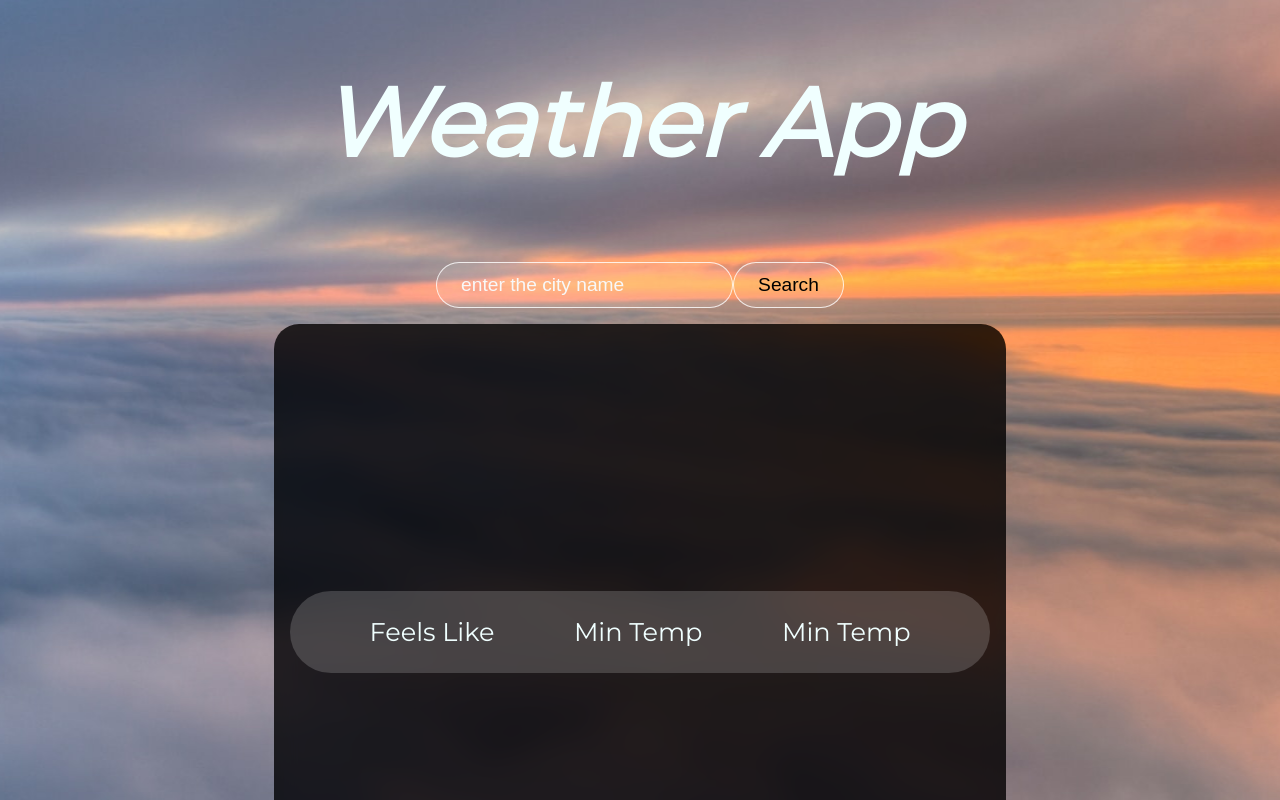
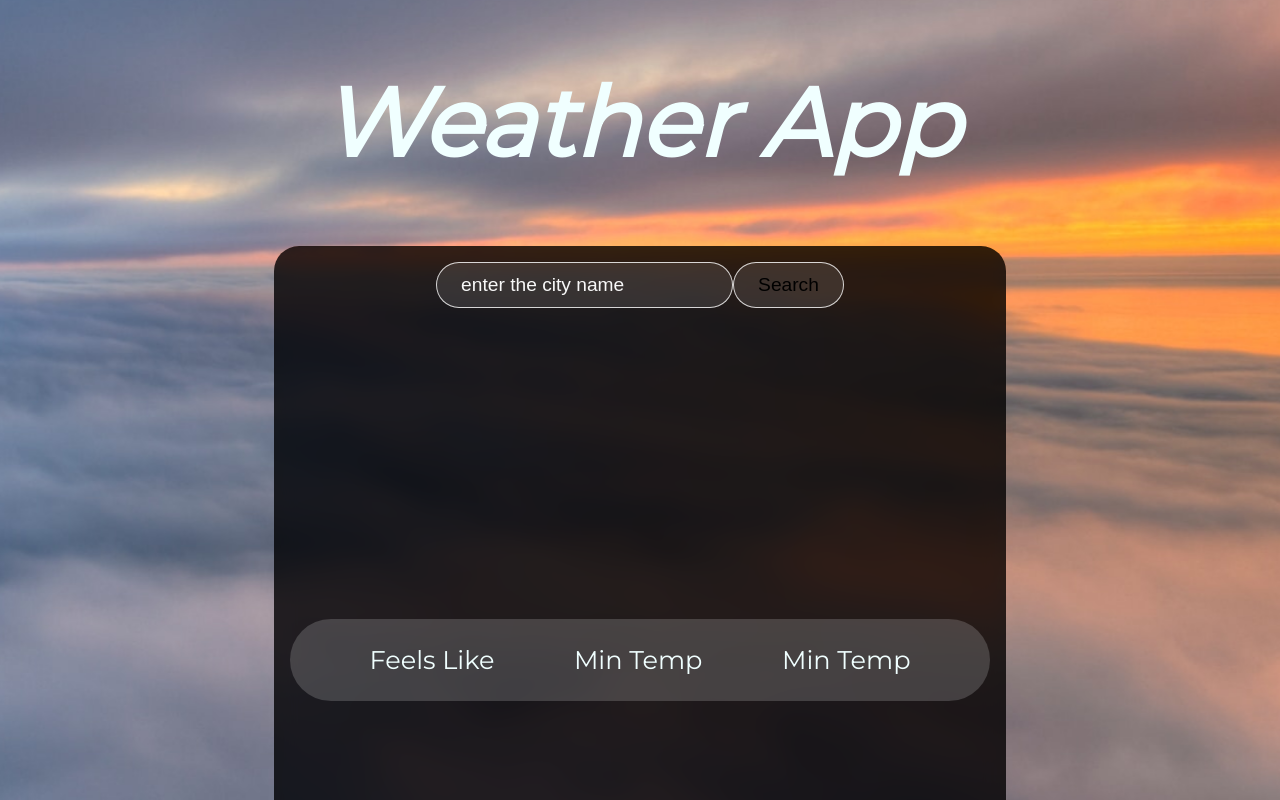
Before and after one commit to kc-exe/WeatherAppReact, a React (Create React App) app: page / in a window 1280 px wide. Shown: the top 800 px of the page. Built offline with nearby package versions, Linux system fonts and the light colour scheme.

Commit message:
Adding input inside container
Added the input area to search city inside the Glass effect container

```diff
--- a/src/components/Input.jsx
+++ b/src/components/Input.jsx
@@ -16,7 +16,8 @@ function Input() {
   }
 
  return (
-    <div className="input">
+    <div className="app">
+      <div className="container">
         <div className="search">
           <form onSubmit={savelocation}>
             <input
@@ -29,7 +30,6 @@ function Input() {
             <input className="inputValue" type="submit" value="Search" />
           </form>
         </div>
-      <div className="container">
         <div className="top">
           <div className="location">
             <p>{data.name}</p>
```
Lines whose indentation alone changed are shown as unchanged.
